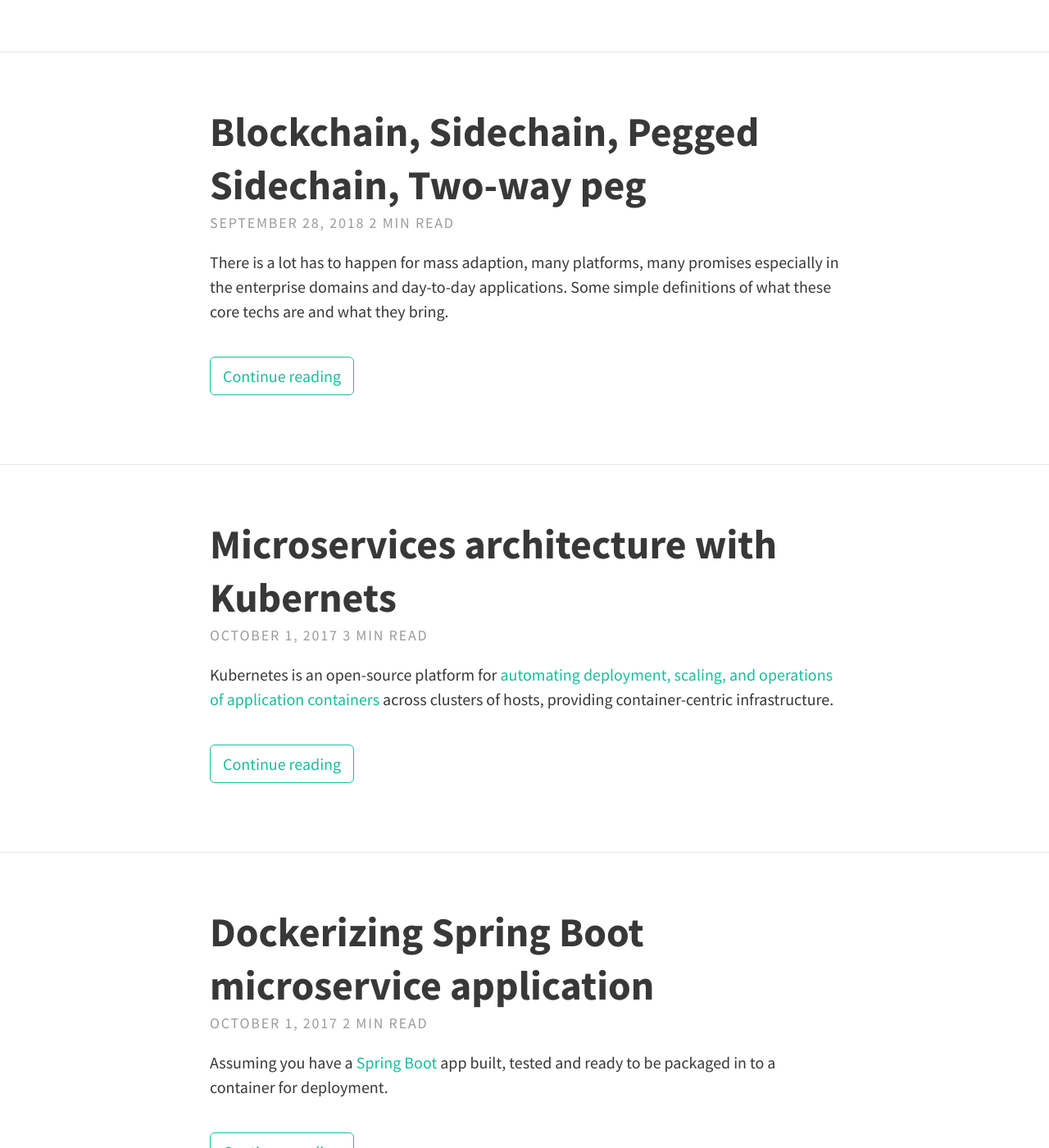
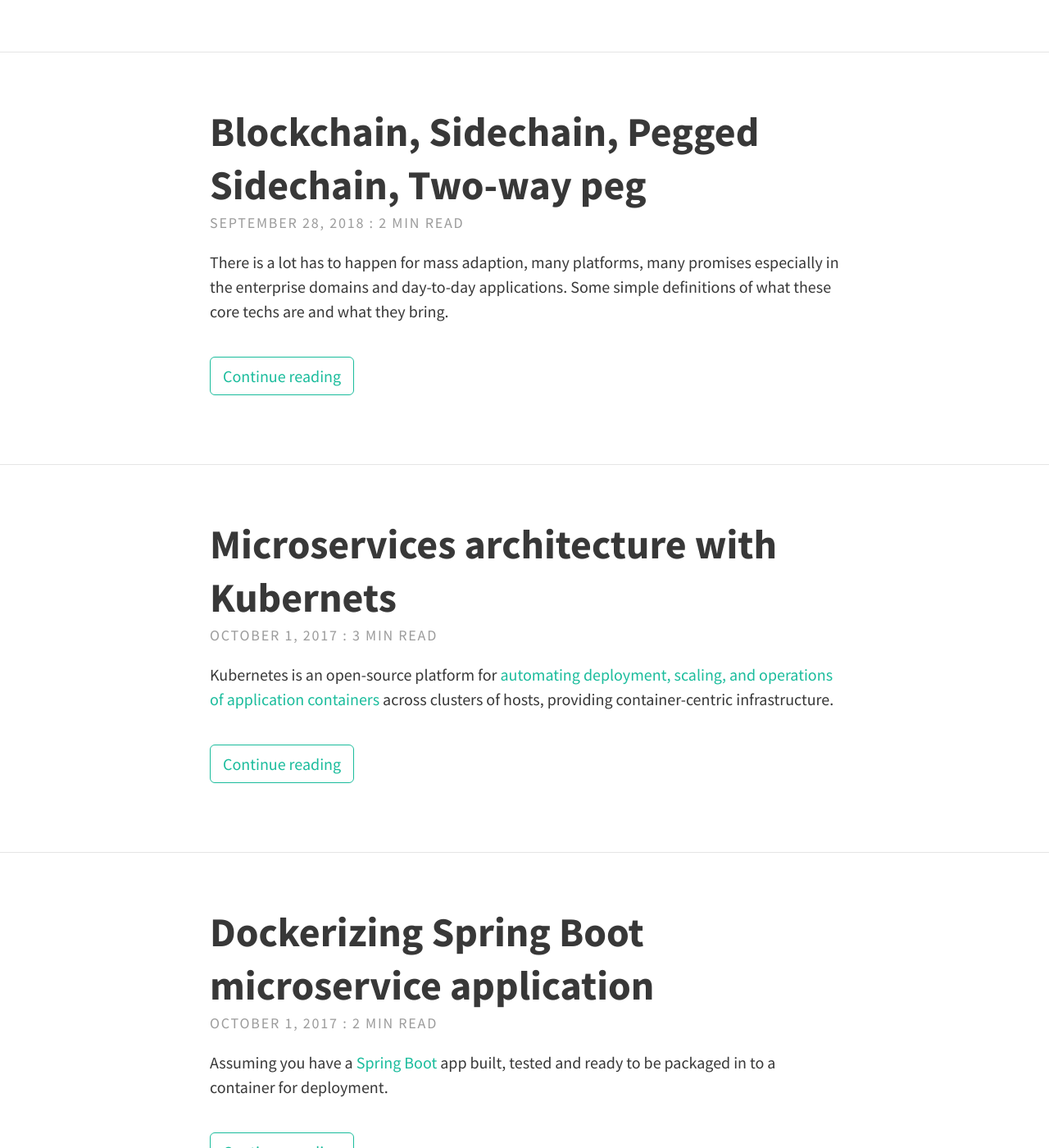
Before and after one commit to manmohanp/manmohanp.github.io, a Jekyll site: the page built from index.html, in a window 1280 px wide and 1400 px high, scrolled down 2035 px. Shown: the whole window at 82% size. Built offline with Jekyll 4.4.1, drawn with Linux system fonts in a browser that asks for light colours; nearby versions of some CDN libraries; the list of posts is cut into pages by our own code; some of the changed text lies outside the part shown.

Commit message:
Update home.html

```diff
--- a/_layouts/home.html
+++ b/_layouts/home.html
@@ -20,7 +20,7 @@
           </a>
         </h1>
         <p class="meta">
-          {{ post.date | date: "%B %-d, %Y" }} {{ post.subtitle }}
+          {{ post.date | date: "%B %-d, %Y" }} : {{ post.subtitle }}
         </p>
       </header>
       <div class="excerpt">
```
